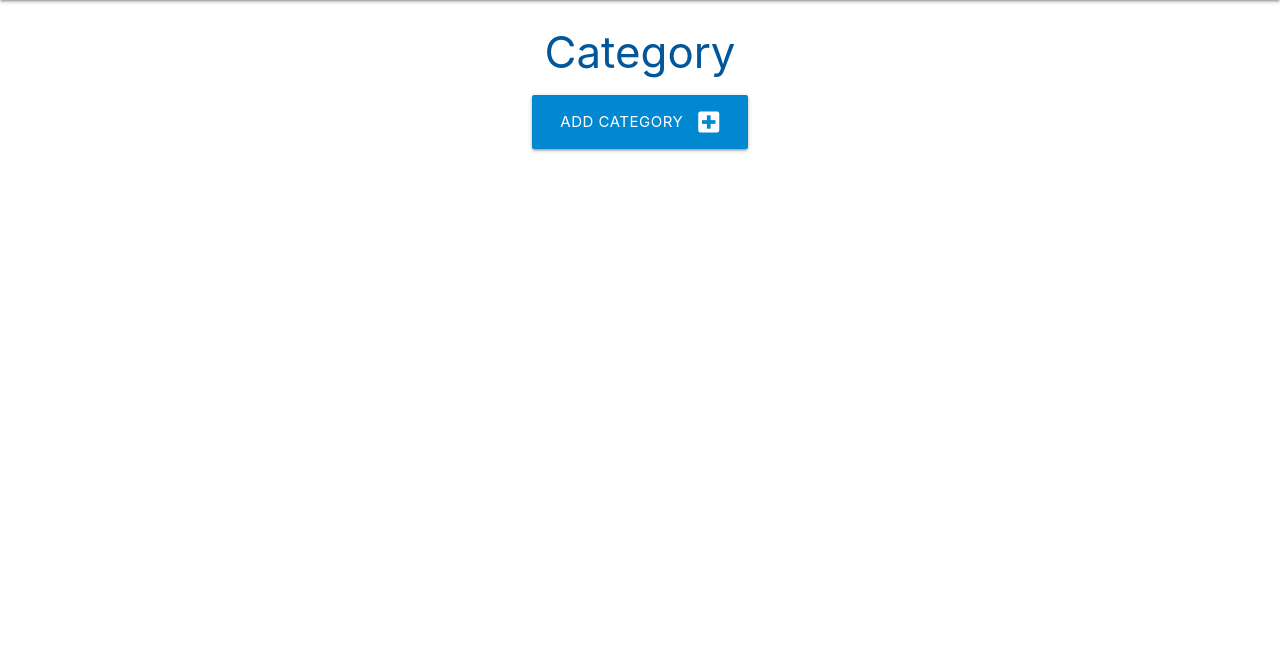
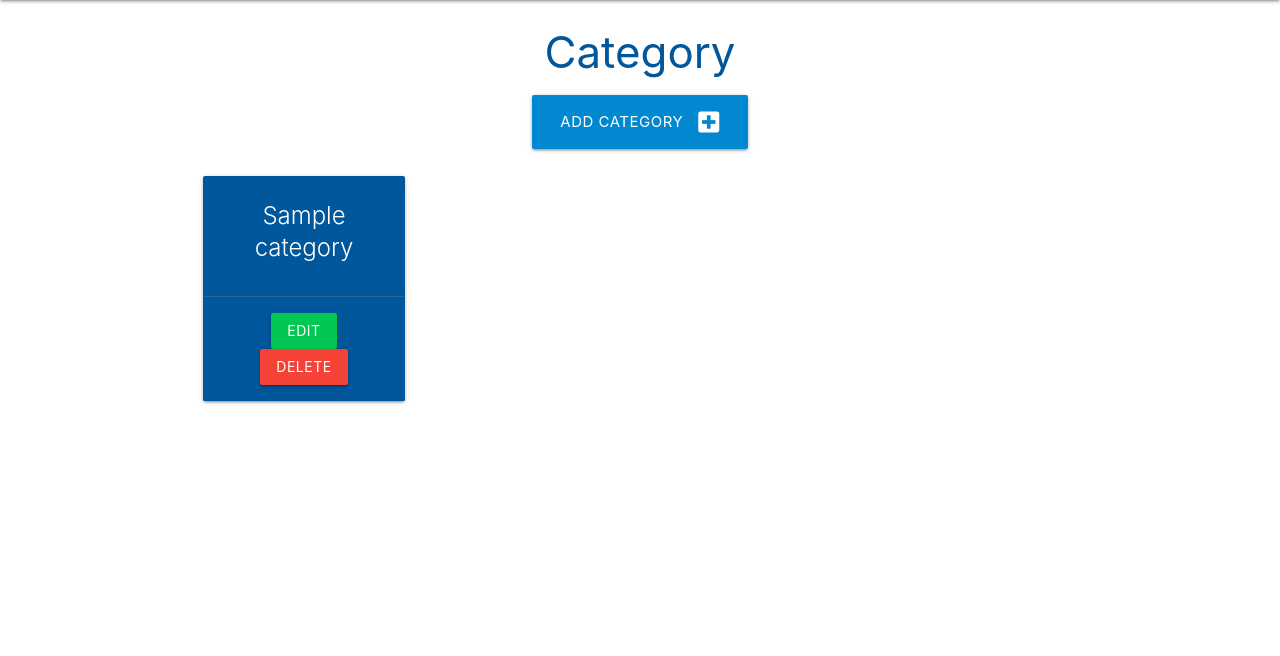
Before and after one commit to VitorBarbosaDev/DatabaseManagementSystemsFlask, a Flask app: page /categories in a window 1280 px wide. Shown: the part 64-720 px from the top of the page. Run offline with Flask 3, Linux system fonts and the light colour scheme; tables that the repository leaves empty hold one stand-in row (values such as "Sample post").

Commit message:
add categories

```diff
--- a/taskmanager/routes.py
+++ b/taskmanager/routes.py
@@ -8,7 +8,8 @@ def home():
 
 @app.route("/categories")
 def categories():
-    return render_template("categories.html")
+    categories = list(Category.query.order_by(Category.category_name).all())
+    return render_template("categories.html", categories=categories)
 
 
 @app.route("/add_category", methods=["GET", "POST"])
--- a/taskmanager/templates/categories.html
+++ b/taskmanager/templates/categories.html
@@ -11,4 +11,20 @@
     </div>
 </div>
 
+<div class="row">
+    {% for category in categories %}
+    <div class="col s12 m6 l3">
+        <div class="card light-blue darken-4 center-align">
+            <div class="card-content white-text">
+                <span class="card-title">{{ category.category_name }}</span>
+            </div>
+            <div class="card-action">
+                <a class="btn green accent-4" href="#">Edit</a>
+                <a class="btn red" href="#">Delete</a>
+            </div>
+        </div>
+    </div>
+    {% endfor %}
+</div>
+
 {% endblock %}
```
